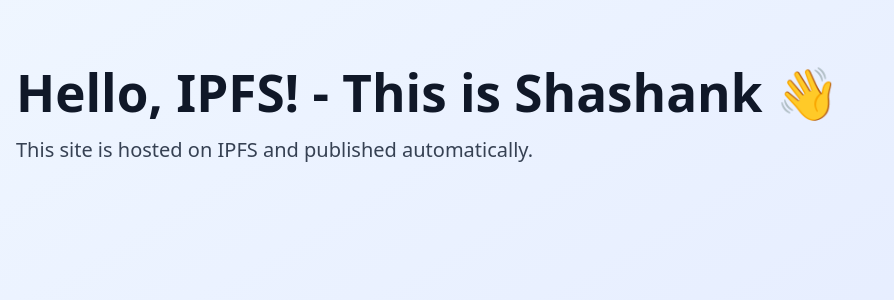
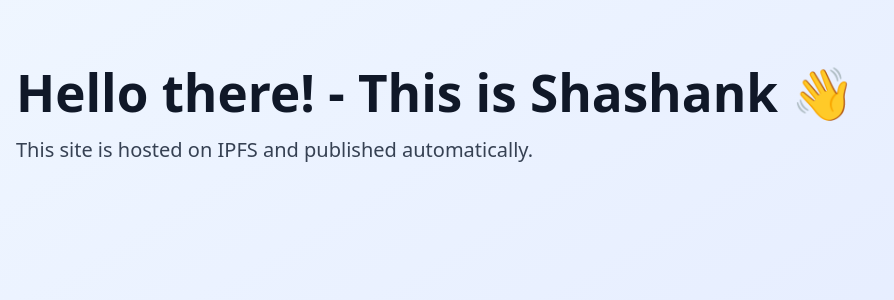
Before and after one commit to 0xShashank7/Portfolio, a React (Vite) app: page / in a window 1280 px wide. Shown: the top 300 px of the page, without its empty margins (0-894 px from the left). Built offline with nearby package versions, Linux system fonts and the light colour scheme.

Commit message:
name update test

```diff
--- a/src/App.tsx
+++ b/src/App.tsx
@@ -3,7 +3,7 @@ function App() {
     <div className="min-h-screen bg-gradient-to-br from-blue-50 to-indigo-100">
       <div className="container mx-auto px-4 py-16">
         <h1 className="text-5xl font-bold text-gray-900 mb-4">
-          Hello, IPFS! - This is Shashank 👋
+          Hello there! - This is Shashank 👋
         </h1>
         <p className="text-xl text-gray-700">
           This site is hosted on IPFS and published automatically.
```
